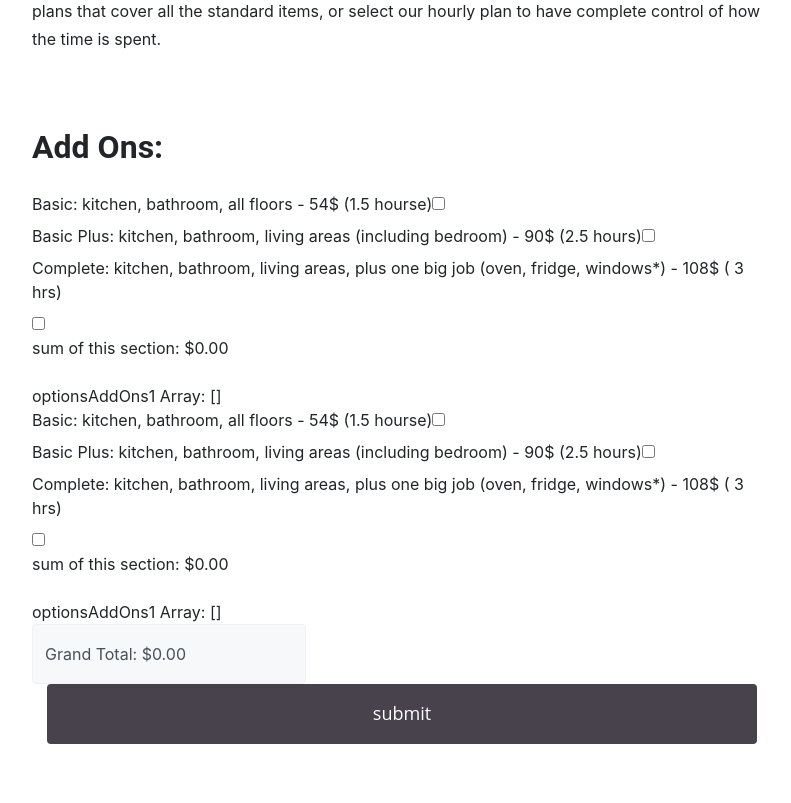
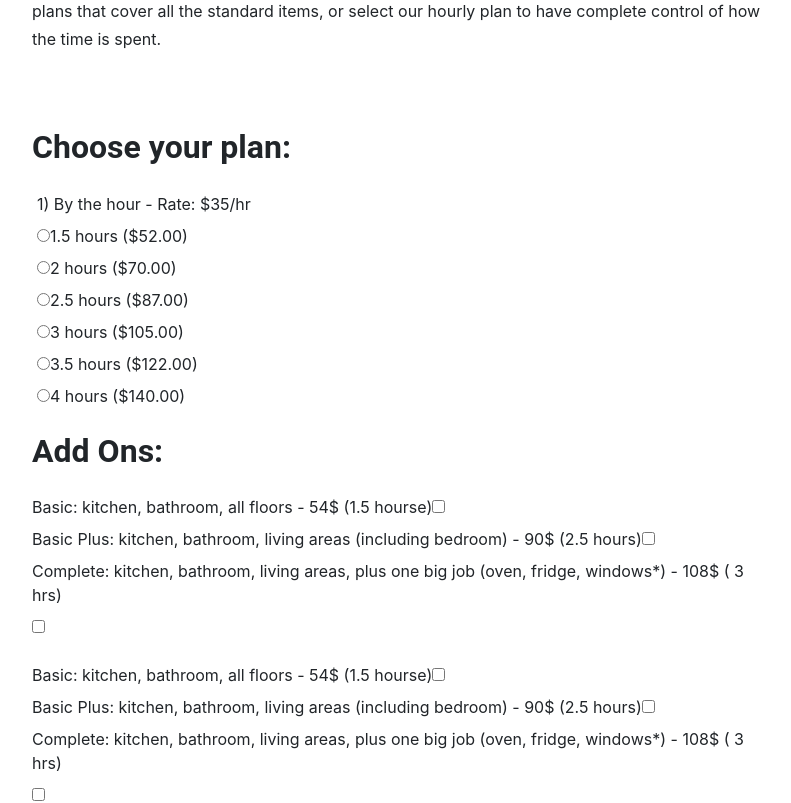
Before and after one commit to nmakuch/rosies-ms-nextjs, a Next.js app: page /services in a window 1280 px wide. Shown: the part 760-1563 px from the top of the page, without its empty margins (238-1029 px from the left). Built offline with nearby package versions, Linux system fonts and the light colour scheme.

Commit message:
switched to radios

```diff
--- a/pages/services.js
+++ b/pages/services.js
@@ -7,7 +7,6 @@ import Link from "next/link";
 import Layout from "../components/Layout";
 import GlobalHeader from "../components/GlobalHeader";
 import CallToAction from "../components/CallToAction";
-import Checkbox from "../components/CheckBox";
 
 class CheckBox extends React.Component {
   render() {
@@ -28,7 +27,18 @@ class CheckBox extends React.Component {
 class Services extends React.Component {
   constructor(props) {
     super(props);
-    this.state = { optionsAddOns1: [], optionsAddOns2: [] };
+    this.state = {
+      optionsAddOns1: [],
+      optionsAddOns2: [],
+      selectBoxValue1: [],
+      radio1: "0",
+    };
+  }
+
+  handleChange(event) {
+    this.setState({
+      radio1: event.target.value
+    });
   }
 
   changeEvent1(event) {
@@ -125,7 +135,10 @@ class Services extends React.Component {
     grandTotalArr.push(sumOptionsAddOns1);
     grandTotalArr.push(sumOptionsAddOns2);
 
-    let grandTotalSum = grandTotalArr.reduce((a, b) => a + b, 0);
+    let grandTotalSum = grandTotalArr.reduce((a, b) => a + b, 0) + parseInt(this.state.radio1);
+
+    console.log(grandTotalSum);
+
 
     return (
       <Layout>
@@ -152,13 +165,13 @@ class Services extends React.Component {
               <div className="row">
                 <h2>We offer a variety of cleaning options</h2>
                 <p>
-                  We offer the most customizable plans
-                  that let you choose exactly what you want. Whether you want
-                  your entire home deep cleaned by one of our professional
-                  staff, or simply want some help with the dreaded kitchen &
-                  bathroom, we have you covered. Choose from our pre-structured
-                  plans that cover all the standard items, or select our hourly
-                  plan to have complete control of how the time is spent.
+                  We offer the most customizable plans that let you choose
+                  exactly what you want. Whether you want your entire home deep
+                  cleaned by one of our professional staff, or simply want some
+                  help with the dreaded kitchen & bathroom, we have you covered.
+                  Choose from our pre-structured plans that cover all the
+                  standard items, or select our hourly plan to have complete
+                  control of how the time is spent.
                 </p>
               </div>
             </div>
@@ -191,27 +204,105 @@ class Services extends React.Component {
               <div className="container">
                 <div className="col-md-8 offset-md-2 col-sm-12">
                   <div className="row">
+                    <h2>Choose your plan:</h2>
+                  </div>
+                  <div className="row">
+                    <div
+                      css={css`
+                        padding: 0 5px !important;
+                      `}
+                      className="col-md-12 col-sm-12"
+                    >
+                      <div className="form-group">
+                        <label>1) By the hour - Rate: $35/hr</label>
+                        <ul>
+                          <li>
+                            <label>
+                              <input
+                                type="radio"
+                                value={52.5}
+                                checked={this.state.radio1 === "52.5"}
+                                onChange={this.handleChange.bind(this)}
+                              />
+                              1.5 hours ($52.00)
+                            </label>
+                          </li>
+
+                          <li>
+                            <label>
+                              <input
+                                type="radio"
+                                value={70}
+                                checked={this.state.radio1 === "70"}
+                                onChange={this.handleChange.bind(this)}
+                              />
+                              2 hours ($70.00)
+                            </label>
+                          </li>
+
+                          <li>
+                            <label>
+                              <input
+                                type="radio"
+                                value={87}
+                                checked={this.state.radio1 === "87"}
+                                onChange={this.handleChange.bind(this)}
+                              />
+                              2.5 hours ($87.00)
+                            </label>
+                          </li>
+
+                          <li>
+                            <label>
+                              <input
+                                type="radio"
+                                value={105}
+                                checked={this.state.radio1 === "105"}
+                                onChange={this.handleChange.bind(this)}
+                              />
+                              3 hours ($105.00)
+                            </label>
+                          </li>
+
+                          <li>
+                            <label>
+                              <input
+                                type="radio"
+                                value={122}
+                                checked={this.state.radio1 === "122"}
+                                onChange={this.handleChange.bind(this)}
+                              />
+                              3.5 hours ($122.00)
+                            </label>
+                          </li>
+
+                          <li>
+                            <label>
+                              <input
+                                type="radio"
+                                value={140}
+                                checked={this.state.radio1 === "140"}
+                                onChange={this.handleChange.bind(this)}
+                              />
+                              4 hours ($140.00)
+                            </label>
+                          </li>
+                        </ul>
+                      </div>
+                    </div>
+                  </div>
+                  <div className="row">
                     <h2>Add Ons:</h2>
                     <div className="form-group">
                       <div>{outputCheckboxesAddOns1}</div>
-                      <div>sum of this section: ${sumOptionsAddOns1}.00</div>
                       <br />
-                      <div>
-                        optionsAddOns1 Array:{" "}
-                        {JSON.stringify(this.state.optionsAddOns1)}
-                      </div>
                     </div>
                   </div>
 
                   <div className="row">
                     <div className="form-group">
                       <div>{outputCheckboxesAddOns2}</div>
-                      <div>sum of this section: ${sumOptionsAddOns2}.00</div>
                       <br />
-                      <div>
-                        optionsAddOns1 Array:{" "}
-                        {JSON.stringify(this.state.optionsAddOns2)}
-                      </div>
                     </div>
                   </div>
                   <div className="row">
@@ -221,7 +312,7 @@ class Services extends React.Component {
                         id="grandTotal"
                         type="text"
                         className="form-control"
-                        value={`Grand Total: $${grandTotalSum}.00`}
+                        value={`Grand Total: ${grandTotalSum}`}
                       />
                     </div>
                   </div>
--- a/server.js
+++ b/server.js
@@ -31,6 +31,7 @@ app.prepare().then(() => {
   });
 
   server.post("/services", (req, res) => {
+    console.log("SERVER", req.body.serviceSelect1);
     transport
       .sendMail({
         from: "service@page.com",
```
Also changed, not shown: 1 other file (tests, documents, lock files or other folders).
